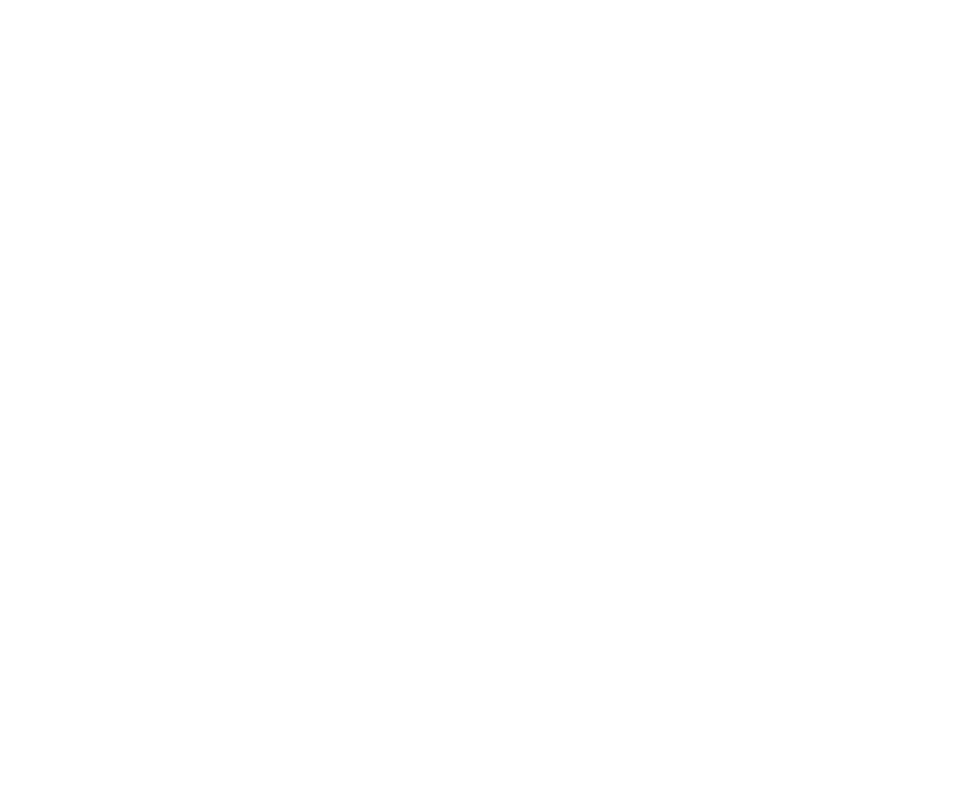
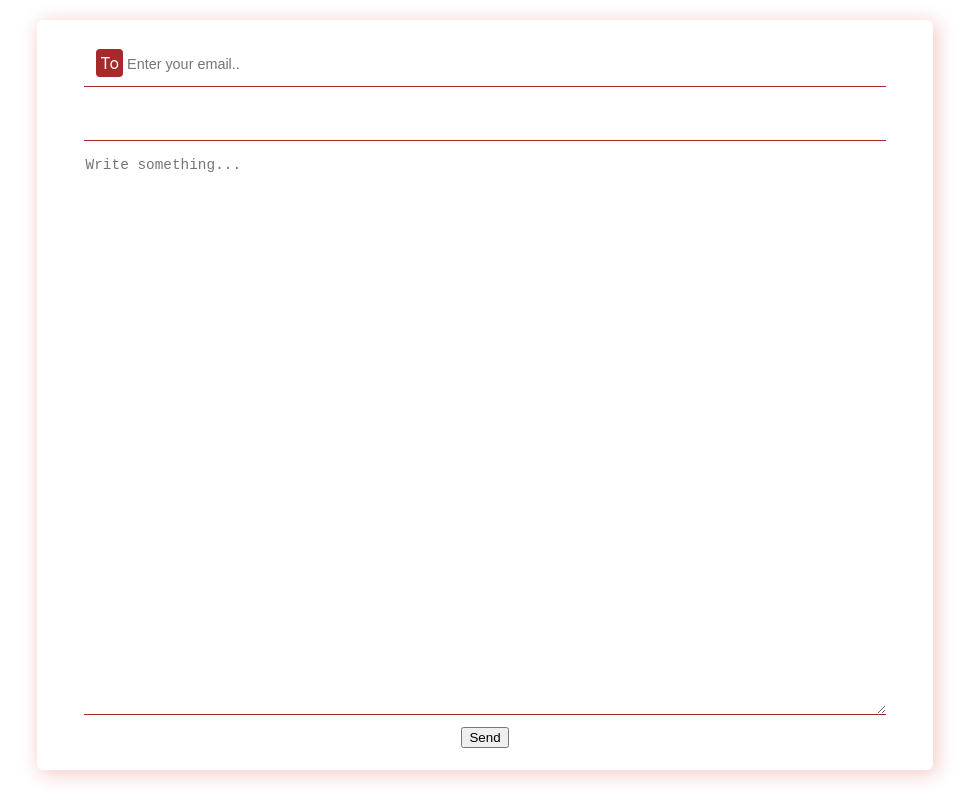
Before and after one commit to Dolly62/MailBox, a React (Create React App) app: page /send-mail in a window 1280 px wide. Shown: the whole page, without its empty margins (155-1130 px from the left). Built offline with nearby package versions, Linux system fonts and the light colour scheme.

Commit message:
Compose and send Mail

```diff
--- a/src/App.js
+++ b/src/App.js
@@ -3,6 +3,7 @@
 import Auth from "./Components/Authentication/Auth";
 import { Route } from "react-router-dom/cjs/react-router-dom.min";
 import Welcome from "./Components/WelcomeScreen/Welcome";
+import ComposeMail from "./Components/ChatBox/ComposeMail";
 
 function App() {
   return (
@@ -12,7 +13,10 @@
           <Welcome />
         </Route>
         <Route path="/login">
-      <Auth />
+          <Auth />
+        </Route>
+        <Route path="/send-mail">
+          <ComposeMail/>
         </Route>
       </Switch>
     </div>
--- a/src/Components/Authentication/Auth.js
+++ b/src/Components/Authentication/Auth.js
@@ -10,13 +10,19 @@
   const [enteredEmail, setEnteredEmail] = useState("");
   const [enteredPassword, setEnteredPassword] = useState("");
   const [enteredConfirmPassword, setEnteredConfirmPassword] = useState("");
-  const [isLogin, setIsLogin] = useState(true);
+  const [isLogin, setIsLogin] = useState(false);
   const [errorMsg, setErrorMsg] = useState("");
   const [showPassword, setShowPassword] = useState(false);
 
   const dispatch = useDispatch();
 
   const history = useHistory();
+
+  const showTextHandler = (e) => {
+    //to prevent the default behaviour
+    e.preventDefault();
+    setShowPassword((prevState) => !prevState);
+  }
 
   const switchAuthModeHandler = () => {
     setIsLogin((prevState) => !prevState);
@@ -52,7 +58,7 @@
       const data = await response.json();
       if (data.error && data.error.message === "EMAIL_EXISTS") {
         const emailExist =
-          "Email already exists. Please use a diiferent email.";
+          "Email already exists. Please use a different email.";
         throw new Error(emailExist);
       } else if (data.error && data.error.message === "INVALID_PASSWORD") {
         const passwordInvalid = "Invalid Password";
@@ -69,9 +75,11 @@
       }
 
       console.log(data.idToken);
+      console.log(data.email);
       localStorage.setItem("idToken", data.idToken);
+      localStorage.setItem("email", data.email )
 
-      dispatch(authAction.login({token: data.idToken}));
+      dispatch(authAction.login({ token: data.idToken, email: data.email }));
 
       history.push("/welcome");
     } catch (error) {
@@ -120,9 +128,9 @@
             onChange={enteredPasswordHandler}
             required
           />
-          <button onClick={() => setShowPassword(!showPassword)}>
+          {isLogin &&<button onClick={showTextHandler}>
             {showPassword ? <BiHide /> : <BiShowAlt />}
-          </button>
+          </button>}
         </div>
         {!isLogin && (
           <input
--- /dev/null
+++ b/src/Components/ChatBox/ComposeMail.js
@@ -0,0 +1,107 @@
+import React, { useState } from "react";
+import classes from "./ComposeMail.module.css";
+import { useDispatch, useSelector } from "react-redux";
+import { mailActions } from "../../Store/ComposeMails";
+const ComposeMail = () => {
+  const [composeEmail, setComposeEmail] = useState("");
+  const [composeSubject, setComposeSubject] = useState("");
+  const [textArea, setTextArea] = useState("");
+
+  const dispatch = useDispatch();
+
+  const emailId = useSelector((state) => state.auth.email);
+  console.log(emailId);
+
+  const composeEmailSubmitHandler = async (e) => {
+    e.preventDefault();
+    const editEmail = emailId.replace(/[@.]/g, "");
+    const composeMailData = {
+      composeEmail,
+      composeSubject,
+      textArea,
+    };
+
+    try {
+      const response = await fetch(
+        `https://mailbox-client-477fb-default-rtdb.firebaseio.com/composeMail/${editEmail}.json`,
+        {
+          method: "POST",
+          body: JSON.stringify(composeMailData),
+        }
+      );
+
+      const data = await response.json();
+      if(!response.ok){
+        const errorMailMsg = "Something went wrong.."
+        throw new Error(errorMailMsg);
+      }
+      console.log(data);
+      dispatch(mailActions.addMails({
+        name: data.name,
+        composeEmail,
+        composeSubject,
+        textArea,
+      }))
+    } catch (error) {
+        alert(error.message)
+    } finally{
+        setComposeEmail("");
+        setComposeSubject("");
+        setTextArea("");
+    }
+  };
+
+  const composeEmailHandler = (e) => {
+    setComposeEmail(e.target.value);
+    // console.log(e.target.value);
+  };
+  const composeSubjectHandler = (e) => {
+    setComposeSubject(e.target.value);
+  };
+  const composeTextAreaHandler = (e) => {
+    setTextArea(e.target.value);
+  };
+
+  return (
+    <div className={classes.container}>
+      <form onSubmit={composeEmailSubmitHandler}>
+        <div className={classes.row1}>
+          <label htmlFor="to">To</label>
+          <input
+            id="to"
+            type="email"
+            placeholder="Enter your email.."
+            value={composeEmail}
+            onChange={composeEmailHandler}
+            required
+          />
+        </div>
+        <div className={classes.row2}>
+          <input
+            id="subject"
+            type="text"
+            value={composeSubject}
+            onChange={composeSubjectHandler}
+            required
+          />
+        </div>
+
+        <div className="row">
+          <textarea
+            id="subject"
+            placeholder="Write something..."
+            value={textArea}
+            onChange={composeTextAreaHandler}
+            style={{ height: "70vh" }}
+          />
+        </div>
+
+        <div className="row">
+          <button type="submit">Send</button>
+        </div>
+      </form>
+    </div>
+  );
+};
+
+export default ComposeMail;
--- /dev/null
+++ b/src/Components/ChatBox/ComposeMail.module.css
@@ -0,0 +1,53 @@
+* {
+  box-sizing: border-box;
+}
+
+.container {
+  border: none;
+  border-radius: 6px;
+  width: 70%;
+  margin: 20px auto;
+  text-align: center;
+  padding: 2px;
+  box-shadow: 3px 3px 20px 1px rgb(243, 200, 200);
+}
+
+.container form{
+    margin: 20px auto;
+}
+.row1 {
+  border-bottom: 1px solid brown;
+  width: 90%;
+  margin: 7px auto;
+}
+.row1 input {
+  width: 93%;
+  border: none;
+  margin: 2px;
+  height: 5vh;
+  font-size: 0.9rem;
+}
+
+.row1 label{
+    background: brown;
+    border: none;
+    border-radius: 4px;
+    padding: 4px;
+    color: white;
+}
+
+.container .row2 input,
+textarea {
+  width: 90%;
+  height: 5vh;
+  padding: 12px auto;
+  border: none;
+  border-bottom: 1px solid brown;
+  margin: 7px auto;
+  font-size: 0.9rem;
+  /* resize: vertical; */
+}
+
+input:focus{
+    border: 1px solid white;
+}
--- a/src/Store/AuthReducer.js
+++ b/src/Store/AuthReducer.js
@@ -3,6 +3,7 @@
 const initialAuthState = {
     isLoggedIn: false,
     token: localStorage.getItem("idToken"),
+    email: localStorage.getItem("email"),
 }
 
 
@@ -12,11 +13,13 @@
     reducers: {
         login(state, action){
             state.isLoggedIn = true;
-            state.token = action.payload.token
+            state.token = action.payload.token;
+            state.email = action.payload.email;
         },
         logout(state){
             state.isLoggedIn = false;
             state.token = null;
+            state.email = null;
         },
     }
 })
--- /dev/null
+++ b/src/Store/ComposeMails.js
@@ -0,0 +1,17 @@
+import { createSlice } from "@reduxjs/toolkit";
+
+const mailSlice = createSlice({
+    name: "mail",
+    initialState: {
+        mailMsg: [],
+    },
+    reducers: {
+        addMails(state, action) {
+            state.mailMsg.push(action.payload);
+        },
+    }
+});
+
+export const mailActions = mailSlice.actions;
+
+export default mailSlice.reducer;
```
Also changed, not shown: src/Components/SideBar/SideBar.js (added, +11 -0 lines), src/Components/Header/Header.js (added).
